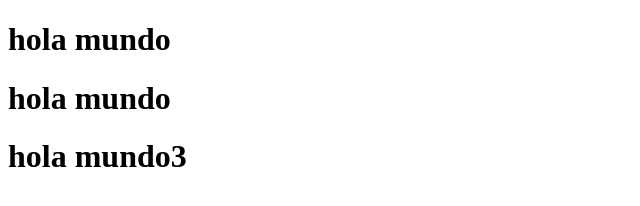
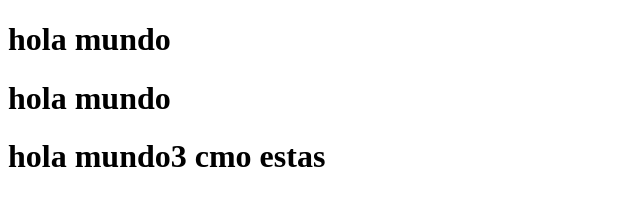
Before and after one commit to rpcalexander/githubprueba, a plain HTML site: page index.html in a window 1280 px wide. Shown: the whole page, without its empty margins (0-640 px from the left). Drawn offline with Linux system fonts and the light colour scheme.

Commit message:
hola nuevofinal

```diff
--- a/index.html
+++ b/index.html
@@ -13,7 +13,7 @@
         hola mundo
     </h1>
     <h1>
-        hola mundo3
+        hola mundo3 cmo estas
     </h1>
 </body>
 </html>
```
